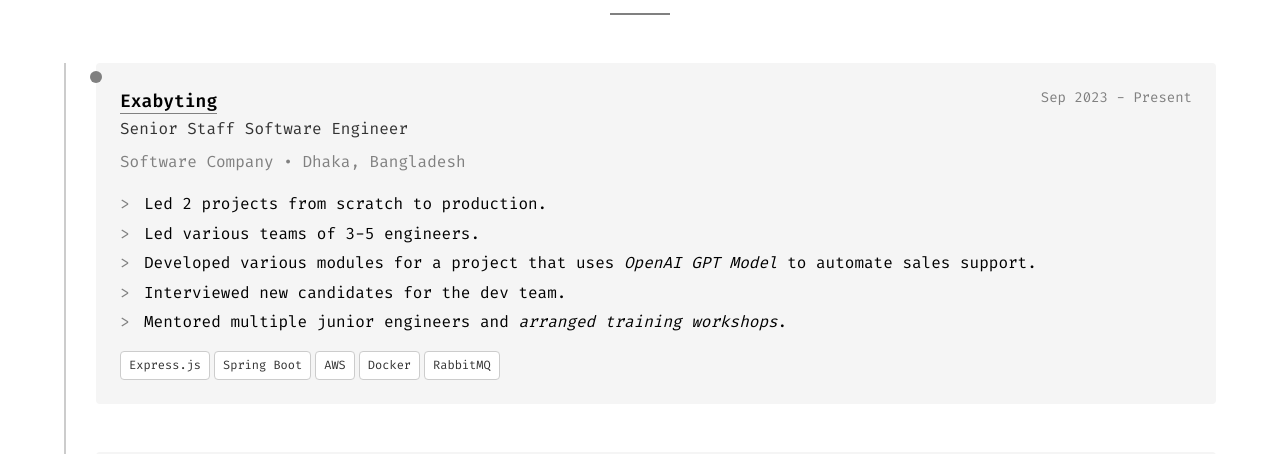
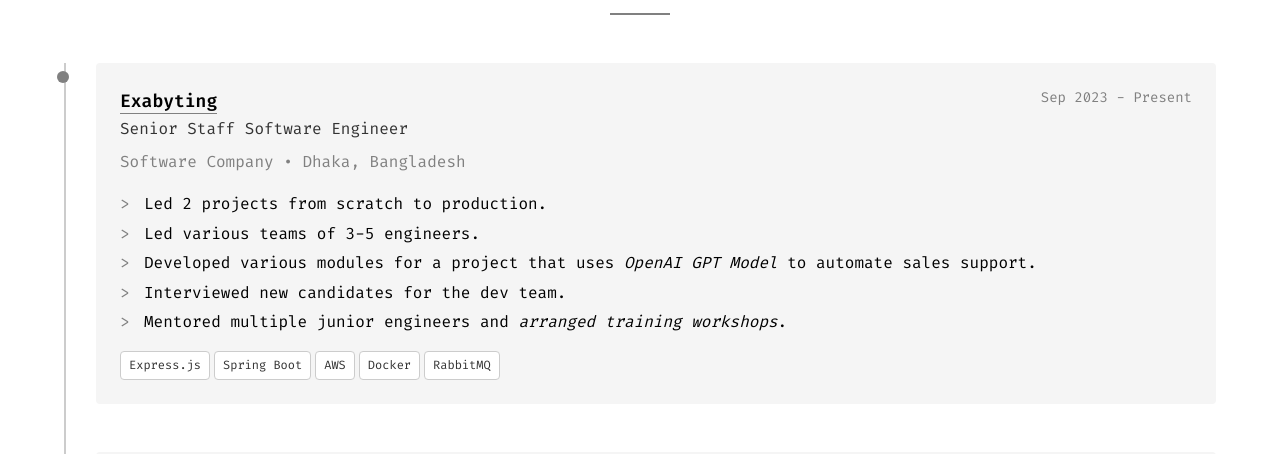
Before and after one commit to kmmuntasir/kmmuntasir.com, a React (Vite) app: page /experience in a window 1280 px wide. Shown: the part 181-635 px from the top of the page. Built offline with nearby package versions, Linux system fonts and the light colour scheme.

Commit message:
Fix timeline circle positioning to center on vertical line

```diff
--- a/src/index.css
+++ b/src/index.css
@@ -338,13 +338,14 @@
 .timeline-item::before {
   content: '';
   position: absolute;
-  left: -var(--spacing-xl);
+  left: calc(-1 * var(--spacing-xl) - 1px);
   top: var(--spacing-sm);
   width: 12px;
   height: 12px;
   background-color: var(--color-grey);
   border-radius: 50%;
   transform: translateX(-50%);
+  z-index: 1;
 }
 
 .timeline-content {
```
